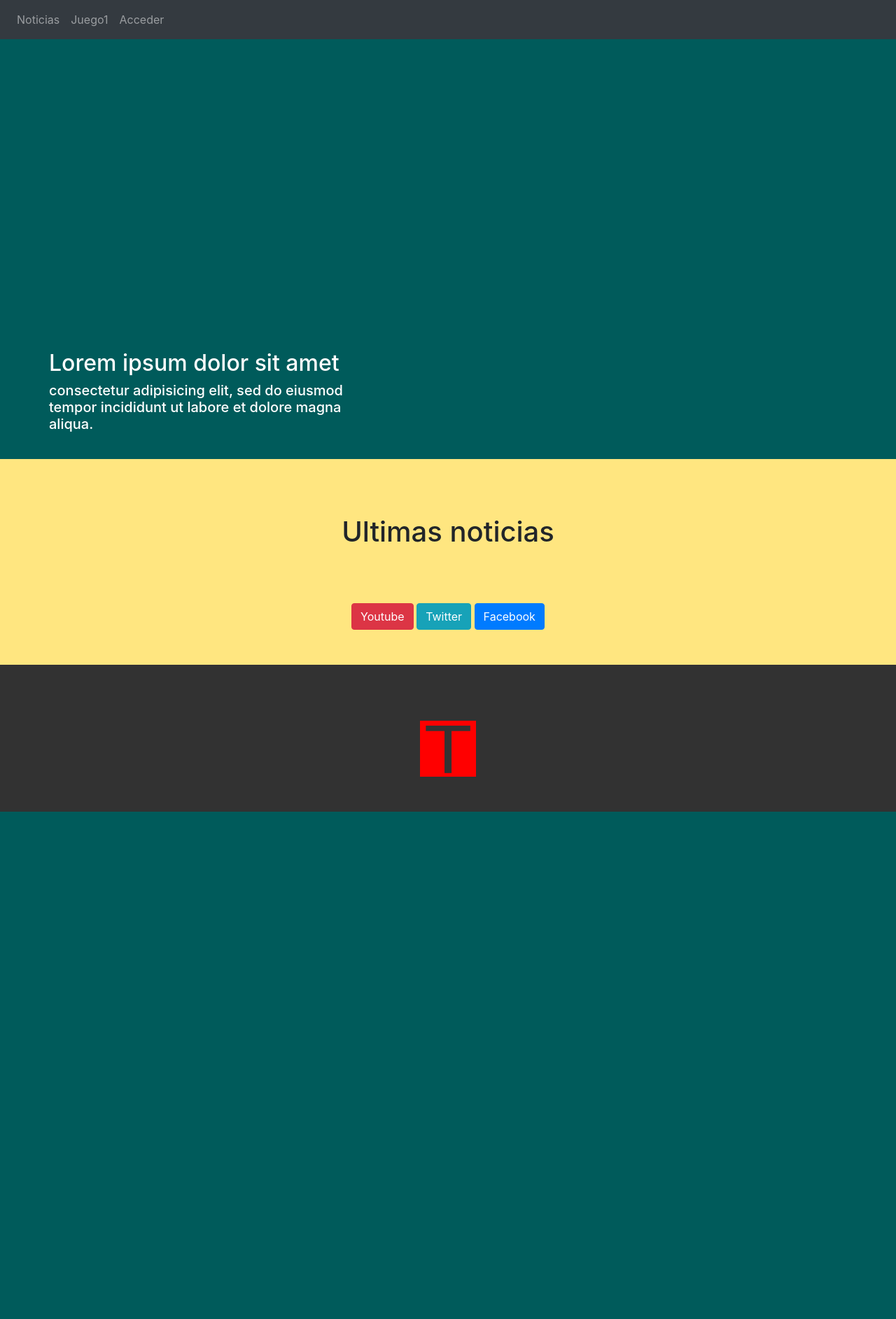
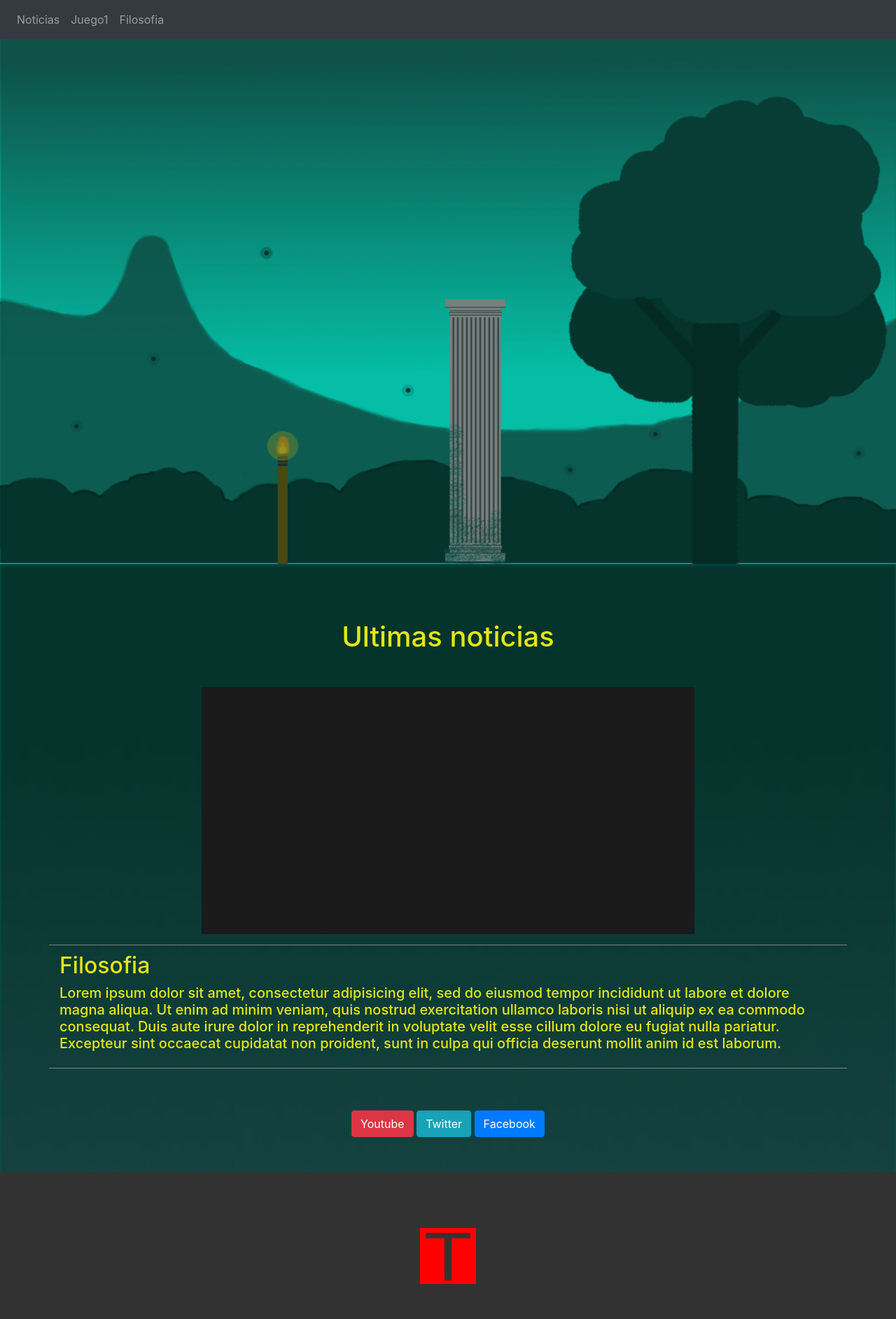
Before and after one commit to MrHelios/Fenix, a Django app: page / in a window 1280 px wide. Shown: the whole page at 70% size. Before the commit the page ends 1160 px from the top, so only its background shows below. Run offline with Django 3.2, Linux system fonts and the light colour scheme; data that the repository does not hold is empty; some libraries are stand-ins or nearby versions.

Commit message:
el diseño de home se hizo mas oscuro y se agregaron mas imagenes

```diff
--- a/templates/home.html
+++ b/templates/home.html
@@ -12,11 +12,19 @@
 
             .imagen-altura {
                 position: relative;
-                height: 600px;
+            }
+
+            #img-juego {
+                width: 100%;
+                height: 100%;
             }
 
             .papel {
-                background-color: rgb(255,230,128);
+                background-image: url("{% static 'images/fondo_oscuro.png' %}");
+            }
+
+            .dorado {
+                color: #e2e717;
             }
 
             .centrar-texto {
@@ -83,22 +91,21 @@
         <nav class="navbar navbar-expand-lg navbar-dark bg-dark">
             <ul class="navbar-nav">
                 <li class="nav-item">
-                    <a class="nav-link" href="/noticias">Noticias</a>
+                    <a class="nav-link dorado" href="#ultimas_noticias">Noticias</a>
                 </li>
                 <li class="nav-item">
-                    <a class="nav-link" href="/g/juego1">Juego1</a>
+                    <a class="nav-link dorado" href="#img-preview">Juego1</a>
                 </li>
                 <li class="nav-item">
-                    <a class="nav-link" href="/u/login">Acceder</a>
+                    <a class="nav-link" href="#Filo">Filosofia</a>
                 </li>
             </ul>
         </nav>
 
-        <div class="container">
+        <div class="container-fluid">
             <div class="row imagen-altura">
+                <img id="img-juego" src="{% static 'images/fondo.png' %}" alt="">
                 <div class="contenedor-descarga">
-                    <h2 style="color: white;">Lorem ipsum dolor sit amet</h2>
-                    <h5 style="color: white;">consectetur adipisicing elit, sed do eiusmod tempor incididunt ut labore et dolore magna aliqua.</h5>
                 </div>
             </div>
         </div>
@@ -106,16 +113,26 @@
         <div class="contenedor-noticia">
             <div class="papel separador-contenedor-noticia">
                 <div class="centrar-texto">
-                    <h1>Ultimas noticias</h1>
+                    <h1 id="ultimas_noticias" class="dorado">Ultimas noticias</h1>
                 </div>
 
                 {% for noti in noticia %}
                 <div class="container separador-noticia">
-                    <h2>{{noti.titulo}}</h2>
-                    <h5 style="color: gray;">{{noti.descripcion}}</h5>
-                    <span>{{noti.fecha}}</span>
+                    <h2 class="dorado">{{noti.titulo}}</h2>
+                    <h5 class="dorado">{{noti.descripcion}}</h5>
+                    <h5 class="dorado">{{noti.text}}</h5>
+                    <span class="dorado">{{noti.fecha}}</span>
                 </div>
                 {% endfor %}
+
+                <div class="container separador-noticia centrar-texto">
+                    <img id="img-preview" src="{% static 'images/preview_image_game.png' %}" alt="">
+                </div>
+
+                <div class="container separador-noticia">
+                    <h2 id="Filo" class="dorado">Filosofia</h2>
+                    <h5 class="dorado">Lorem ipsum dolor sit amet, consectetur adipisicing elit, sed do eiusmod tempor incididunt ut labore et dolore magna aliqua. Ut enim ad minim veniam, quis nostrud exercitation ullamco laboris nisi ut aliquip ex ea commodo consequat. Duis aute irure dolor in reprehenderit in voluptate velit esse cillum dolore eu fugiat nulla pariatur. Excepteur sint occaecat cupidatat non proident, sunt in culpa qui officia deserunt mollit anim id est laborum.</h5>
+                </div>
 
                 <div class="centrar-texto contenedor-redes-sociales">
                     <button class="btn btn-danger" type="button" name="button">Youtube</button>
```
Also changed, not shown: static/images/fondo.png (added), static/images/fondo_oscuro.png (added), static/images/preview_image_game.png (added).
